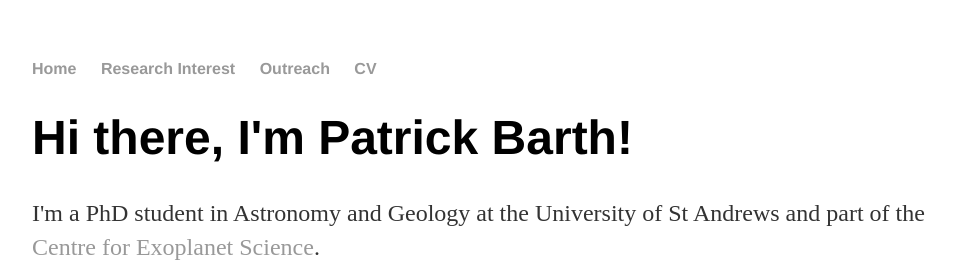
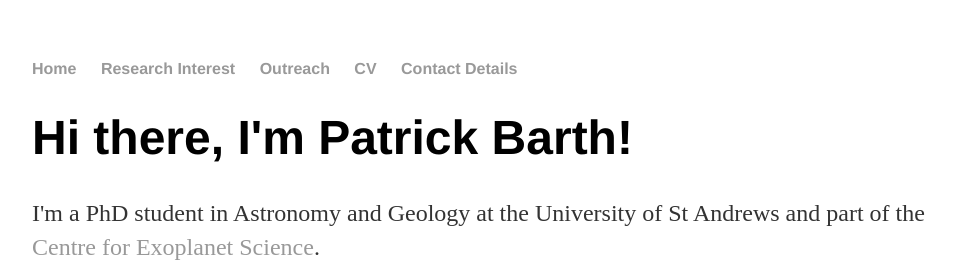
Before and after one commit to pbfeu/pbfeu.github.io, a Jekyll site: the page built from index.html, in a window 1280 px wide. Shown: the top 262 px of the page, without its empty margins (160-1115 px from the left). Built offline with Jekyll 4.4.1, drawn with Linux system fonts in a browser that asks for light colours.

Commit message:
Update default.html

```diff
--- a/_layouts/default.html
+++ b/_layouts/default.html
@@ -10,8 +10,9 @@
 	    		<ul>
 	        		<li><a href="/">Home</a></li>
 		        	<li><a href="/about">Research Interest</a></li>
-				<li><a href="/about">Outreach</a></li>
+				<li><a href="/outreach">Outreach</a></li>
 	        		<li><a href="/cv">CV</a></li>
+				<li><a href="/contact">Contact Details</a></li>
 	    		</ul>
 			</nav>
 			<div class="container">
```
